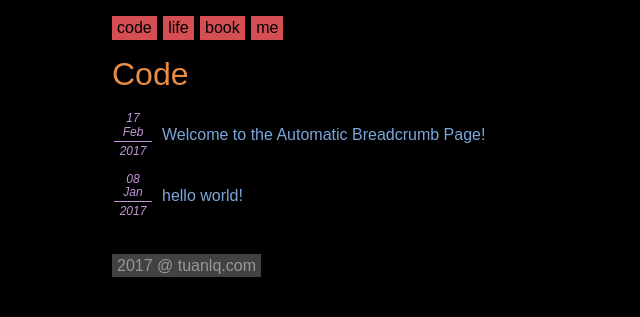
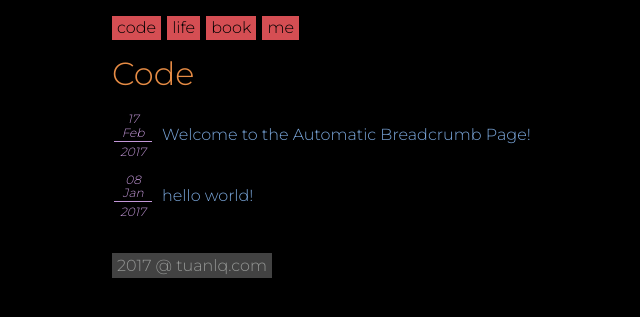
Before and after one commit to tuanle/tuanle.github.io, a Jekyll site: the page built from index.html, in a window 1280 px wide. Shown: the top 317 px of the page, without its empty margins (168-808 px from the left). Built offline with Jekyll 4.4.1, drawn with Linux system fonts in a browser that asks for light colours.

Commit message:
[temp] Temporary commit in 2017-03-08 12:55

```diff
--- a/_layouts/default.html
+++ b/_layouts/default.html
@@ -2,6 +2,7 @@
 <html class="no-js" lang="">
     <head>
         <meta charset="utf-8">
+        <link href="/favicon.ico" rel="icon" type="image/x-icon" />
         <meta http-equiv="x-ua-compatible" content="ie=edge">
         <meta name="viewport" content="width=device-width, initial-scale=1">
 
@@ -10,7 +11,7 @@
         <meta name="author" content="Lê Quốc Tuấn" />
         <meta name="description" content="Personal Blog">
 
-        <link href="https://fonts.googleapis.com/css?family=Noto+Sans" rel="stylesheet">
+        <link href="https://fonts.googleapis.com/css?family=Montserrat:300" rel="stylesheet">
         <link rel="stylesheet" href="/assets/css/normalize.css" type="text/css" />
         <link rel="stylesheet" href="/assets/css/syntax.css" type="text/css" />
         <link rel="stylesheet" href="/assets/css/main.css" type="text/css" />
```
